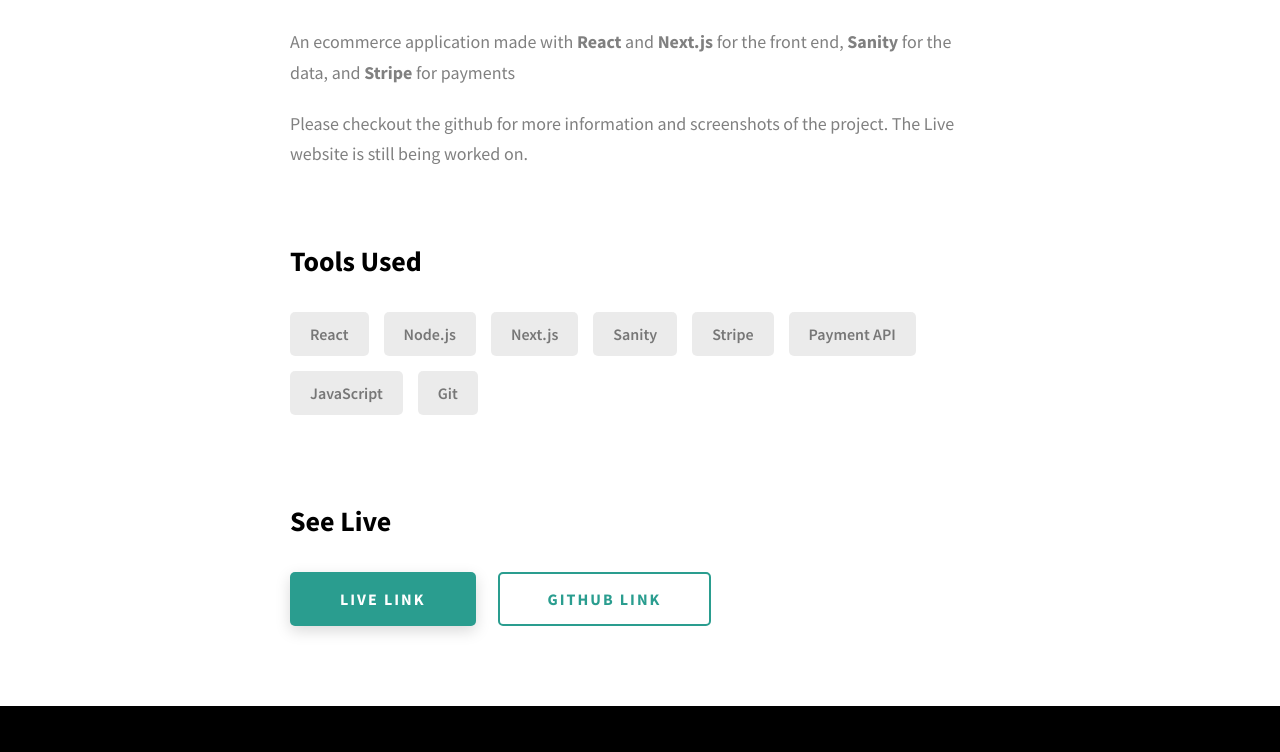
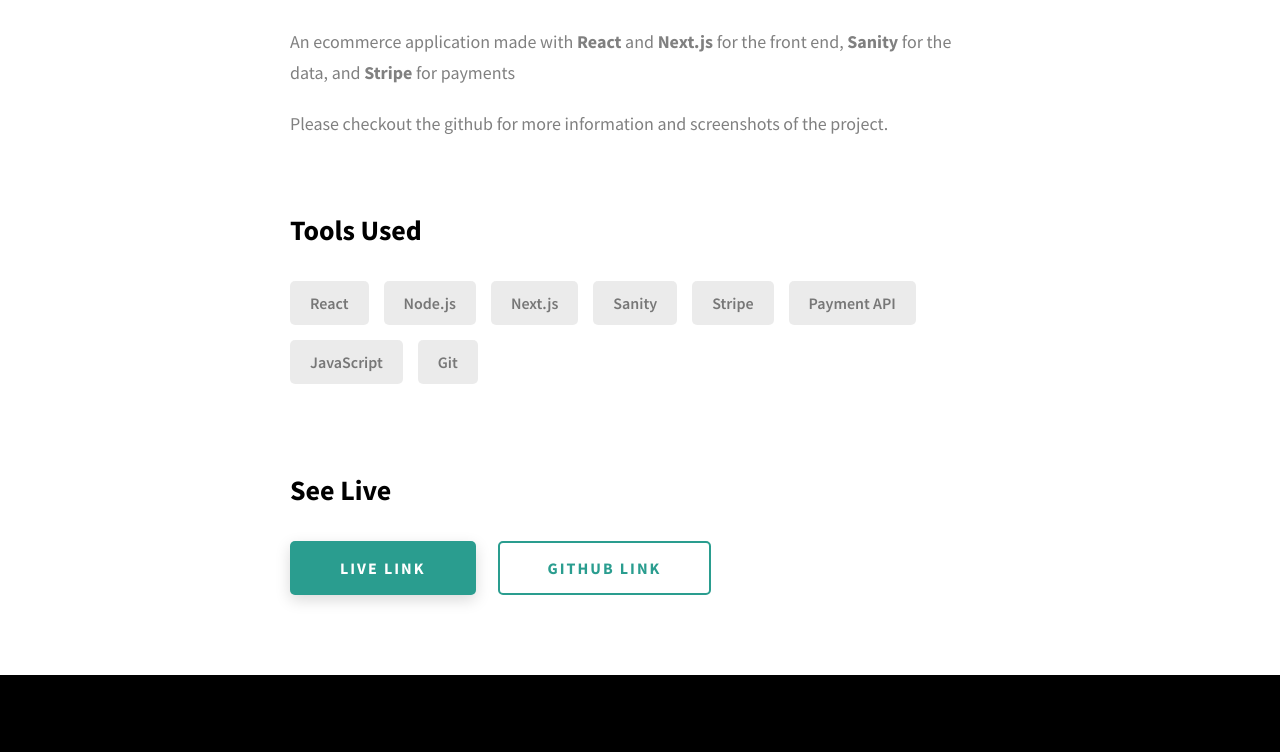
Before and after one commit to tnajim/tnajim.github.io, a website: page project-5.html in a window 1280 px wide. Shown: the part 1450-2202 px from the top of the page. Drawn offline with Linux system fonts and the light colour scheme.

Commit message:
removed some text

```diff
--- a/project-5.html
+++ b/project-5.html
@@ -99,9 +99,7 @@
               for payments
             </p>
             <p class="project-details__desc-para">
-              Please checkout the github for more information and screenshots of the project. The Live
-              website is still
-              being worked on.
+              Please checkout the github for more information and screenshots of the project.
             </p>
           </div>
           <div class="project-details__tools-used">
```
